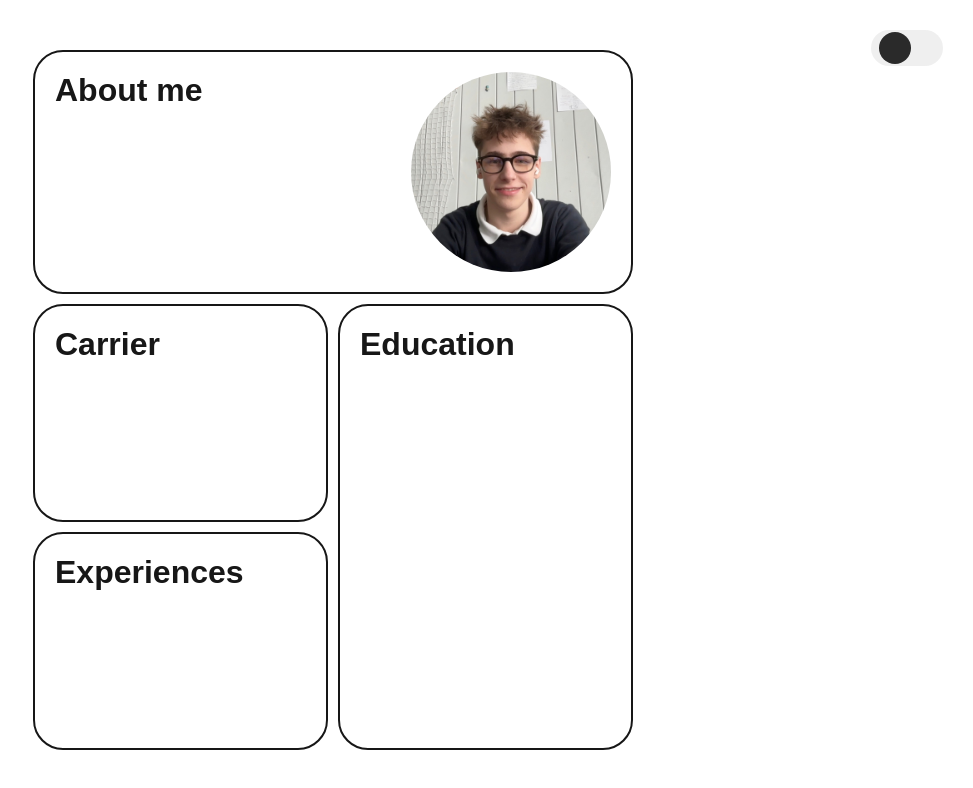
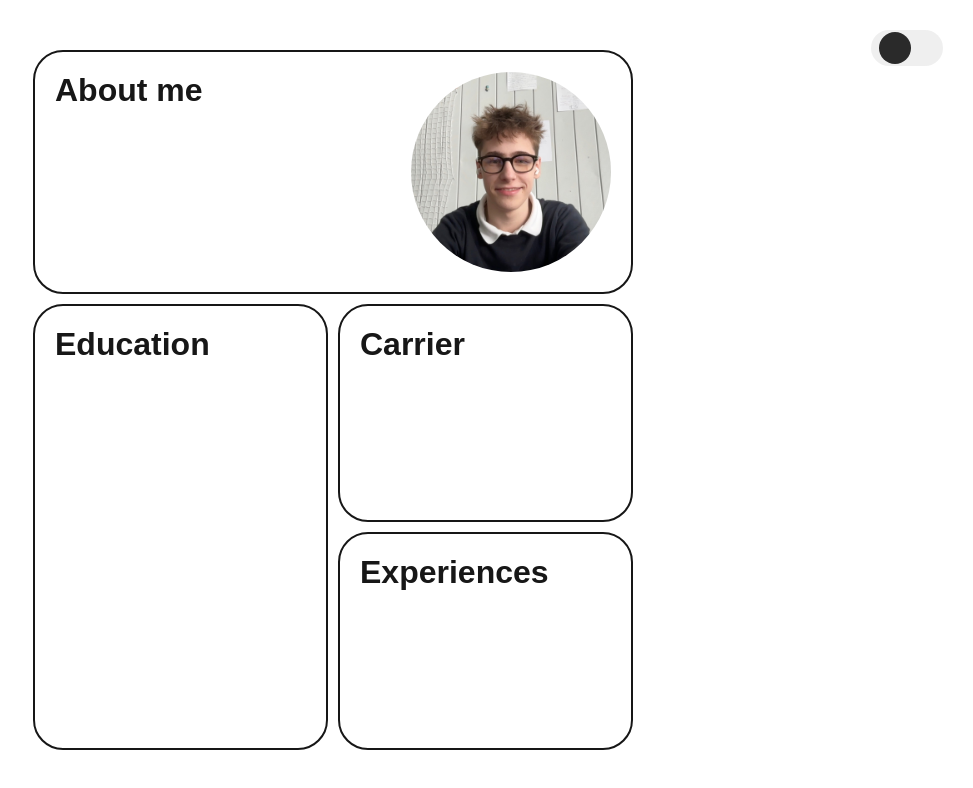
Before and after one commit to Adam222372/mycv, a Next.js app: page / in a window 1280 px wide. Shown: the top 788 px of the page, without its empty margins (307-1280 px from the left). Built offline with nearby package versions, Linux system fonts and the light colour scheme; a web font is replaced by a local one.

Commit message:
Stretching divs

```diff
--- a/src/app/layout.tsx
+++ b/src/app/layout.tsx
@@ -1,7 +1,6 @@
-'use client';
-
 import {Funnel_Display} from "next/font/google";
 import "./globals.css";
+import React from "react";
 
 
 //const [preferedTheme, setTheme] = useState("dark");
--- a/src/app/page.module.css
+++ b/src/app/page.module.css
@@ -1,4 +1,4 @@
-.gridContainer{
+.gridContainer {
     margin: 50px auto;
     display: grid;
     height: 700px;
@@ -8,39 +8,36 @@
     gap: 10px;
 
 }
-.sectionA{
+
+.sectionA {
     grid-column: span 2;
     display: flex;
     justify-content: space-between;
 }
-.sectionA i{
-  text-decoration: underline;
-}
 
-.sectionC{
+.sectionC {
     grid-row: span 2;
 }
 
-.sectionA, .sectionB, .sectionC, .sectionD{
+.sectionA, .sectionB, .sectionC, .sectionD {
     border: 2px solid var(--foreground);
     padding: 20px;
     border-radius: 30px;
     cursor: pointer;
 }
+
 .sectionA:hover, .sectionB:hover, .sectionC:hover, .sectionD:hover {
     transition: 0.25s;
     box-shadow: 0 0 40px var(--foreground);
+}
 
-}
-.sectionA:hover{
-  grid-row: span 3;
-}
-.sectionA:not(:hover), .sectionB:not(:hover), .sectionC:not(:hover), .sectionD:not(:hover){
+.sectionA:not(:hover), .sectionB:not(:hover), .sectionC:not(:hover), .sectionD:not(:hover) {
     transition: 0.3s;
     box-shadow: none;
 
 }
-.profilePicture{
+
+.profilePicture {
     border-radius: 50%;
     width: 200px;
     height: 200px;
--- a/src/app/page.tsx
+++ b/src/app/page.tsx
@@ -1,40 +1,78 @@
-import type {Metadata} from "next";
+"use client"
 import styles from "./page.module.css"
-import {remove} from "next/dist/build/webpack/loaders/resolve-url-loader/lib/file-protocol";
+import React from "react";
 
-export const metadata: Metadata = {
-  title: "Home",
-  description: "This is home of my web CV",
+export default function Home() {
+    const [hoveredDivId, setHoveredDivId] = React.useState<string | null>(null);
+
+    const handleHover = (event: React.MouseEvent<HTMLDivElement>): void => {
+        const hoveredItemId = event.currentTarget.id;
+        setHoveredDivId(hoveredItemId);
+    }
+
+    const handleMouseLeave = (): void => {
+        setHoveredDivId(null);
     };
 
-function hover(event: React.MouseEvent<HTMLDivElement>) {
-    const id = event.currentTarget.id;
-
-
-}
-
-export default function Home() {
     return (
         <div className={styles.gridContainer}>
-
-        <div id={"sectionA"} className={styles.sectionA} >
+            <div
+                id="sectionA"
+                className={styles.sectionA}
+                onMouseEnter={handleHover}
+                style={{
+                    display: hoveredDivId && hoveredDivId !== "sectionA" ? "none" : "flex",
+                    gridColumn: hoveredDivId === "sectionA" ? "1 / -1" : "1/ span 2", // Stretches the element
+                    gridRow: hoveredDivId === "sectionA" ? "1 / -1" : "auto",
+                }}
+                onMouseLeave={handleMouseLeave}>
                 <div>
                     <h1>About me</h1>
                 </div>
                 <div className={styles.profilePicture}/>
             </div>
 
-        <div id={"sectionB"} className={styles.sectionB}>
+            <div
+                id="sectionB"
+                className={styles.sectionB}
+                onMouseEnter={handleHover}
+                style={{
+                    display: hoveredDivId && hoveredDivId !== "sectionB" ? "none" : "grid",
+                    gridColumn: hoveredDivId === "sectionB" ? "1 / -1" : "auto", // Stretches the element
+                    gridRow: hoveredDivId === "sectionB" ? "1 / -1" : "auto",    // Stretches the element
+                }}
+                onMouseLeave={handleMouseLeave}
+            >
                 <h1>Carrier</h1>
             </div>
-        <div id={"sectionC"} className={styles.sectionC}>
+
+            <div
+                id="sectionC"
+                className={styles.sectionC}
+                onMouseEnter={handleHover}
+                style={{
+                    display: hoveredDivId && hoveredDivId !== "sectionC" ? "none" : "grid",
+                    gridColumn: hoveredDivId === "sectionC" ? "1 / -1" : "auto", // Stretches the element
+                    gridRow: hoveredDivId === "sectionC" ? "1 / -1" : "2 / span 2",    // Stretches the element
+                }}
+                onMouseLeave={handleMouseLeave}
+            >
                 <h1>Education</h1>
             </div>
 
-        <div id={"sectionD"} className={styles.sectionD}>
+            <div
+                id="sectionD"
+                className={styles.sectionD}
+                onMouseEnter={handleHover}
+                style={{
+                    display: hoveredDivId && hoveredDivId !== "sectionD" ? "none" : "grid",
+                    gridColumn: hoveredDivId === "sectionD" ? "1 / -1" : "auto", // Stretches the element
+                    gridRow: hoveredDivId === "sectionD" ? "1 / -1" : "auto",    // Stretches the element
+                }}
+                onMouseLeave={handleMouseLeave}
+            >
                 <h1>Experiences</h1>
             </div>
-
         </div>
     );
 }
```
Lines whose indentation alone changed are shown as unchanged.
